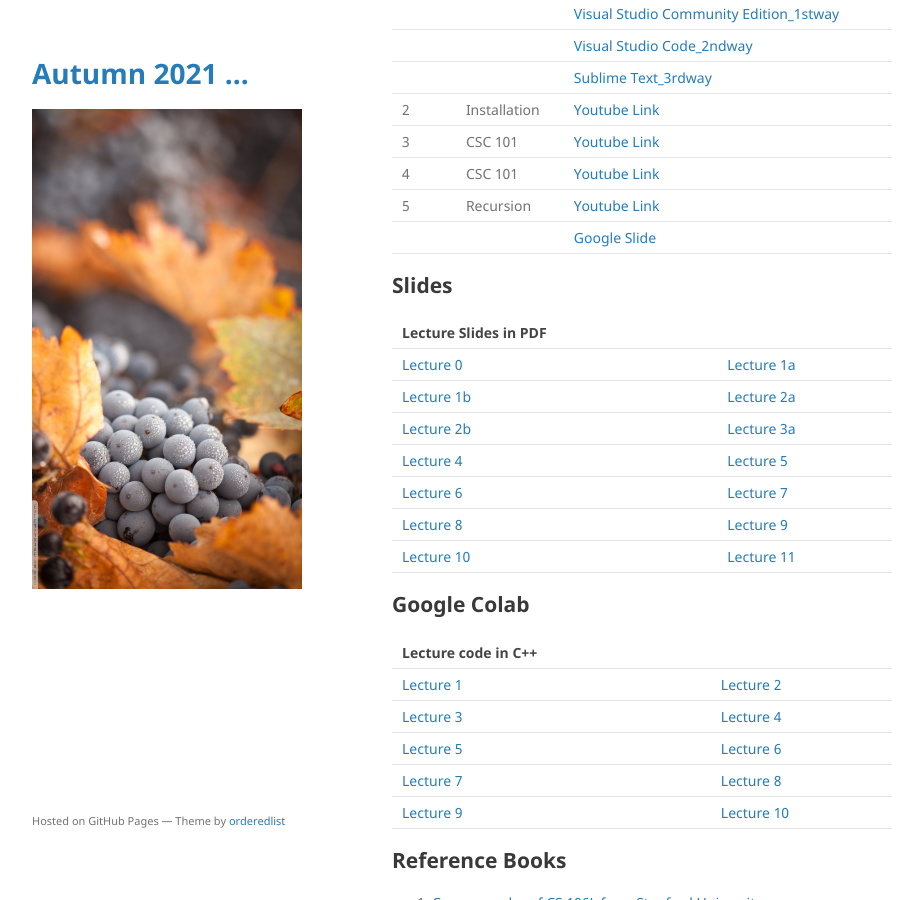
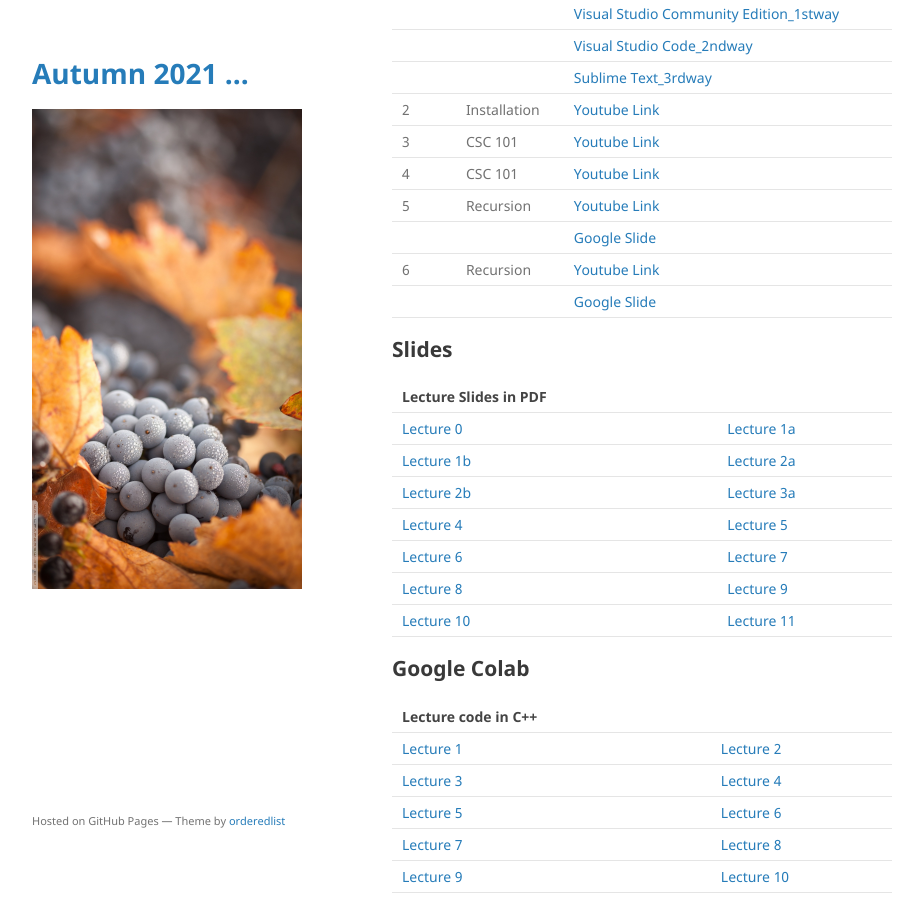
Before and after one commit to mohammadmotiurrahman/mohammadmotiurrahman.github.io, a Jekyll site: the page built from cse203_5/index.md, in a window 1280 px wide and 900 px high, scrolled down 2196 px. Shown: the whole window, without its empty margins (178-1101 px from the left). Built offline with Jekyll 4.4.1, drawn with Linux system fonts in a browser that asks for light colours; our own code applies the rules of GitHub Pages for plain Markdown files.

Commit message:
Update index.md

```diff
--- a/cse203_5/index.md
+++ b/cse203_5/index.md
@@ -75,7 +75,9 @@ environment will force me to not evaluate your exam copies.
 | 3       | CSC 101      | [Youtube Link](https://youtu.be/45K1BfaSvko)                                                                   |
 | 4       | CSC 101      | [Youtube Link](https://youtu.be/QjZAJ6zAVXA)                                                                   |
 | 5       | Recursion    | [Youtube Link](https://youtu.be/NauoGLYmQyc)                                                                   |
-|         |              | [Google Slide](https://jamboard.google.com/d/1I6D0uTcgcFk7ghqWAXqIVg5aQRInXu2JGMbV_9WfXdk/edit?usp=sharing)                                                                                               |
+|         |              | [Google Slide](https://jamboard.google.com/d/1I6D0uTcgcFk7ghqWAXqIVg5aQRInXu2JGMbV_9WfXdk/edit?usp=sharing)    |
+| 6       | Recursion    | [Youtube Link](https://youtu.be/PCOx0JejTuI)                                                                   |
+|         |              | [Google Slide]()                                                                                               |
 
 
 
```
